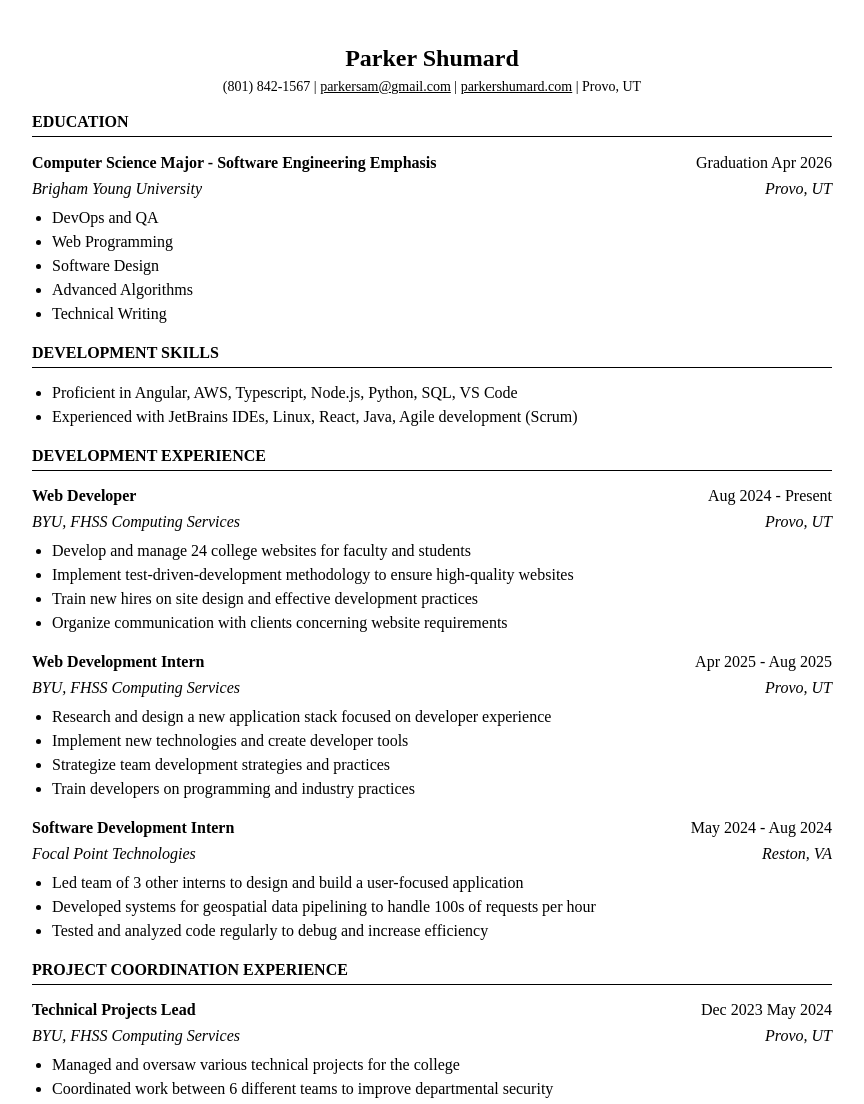
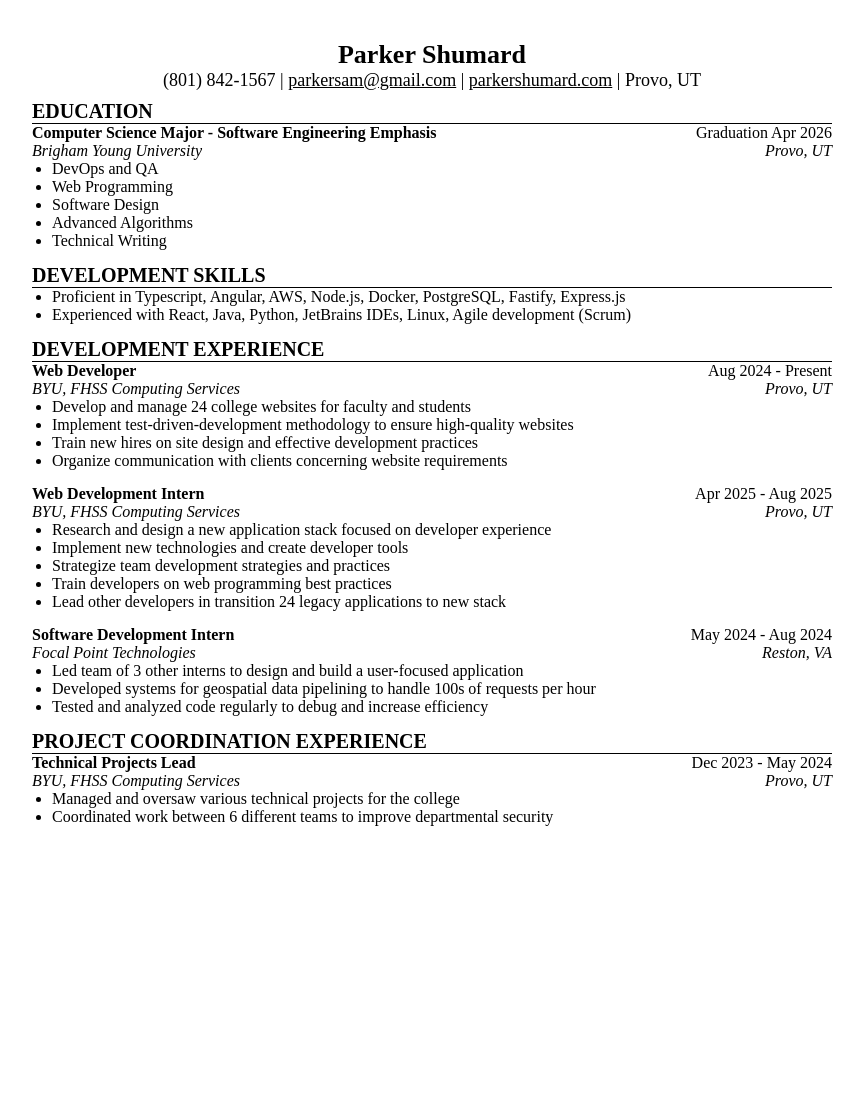
Before and after one commit to parksmojo/resume, a plain HTML site: page index.html in a window 1280 px wide. Shown: the whole page, without its empty margins (208-1072 px from the left). After the commit the page ends 881 px from the top, so only its background shows below. Drawn offline with Linux system fonts and the light colour scheme.

Commit message:
Clean up styling and add info

```diff
--- a/index.html
+++ b/index.html
@@ -1,13 +1,12 @@
-<!DOCTYPE html>
+<!doctype html>
 <html lang="en">
   <head>
     <meta charset="UTF-8" />
-  <meta name="viewport" content="width=device-width, initial-scale=1.0"/>
-  <title>Parker Shumard Resume</title>
+    <meta name="viewport" content="width=device-width, initial-scale=1.0" />
+    <title>Parker Shumard's Resume</title>
     <link rel="stylesheet" href="styles.css" />
   </head>
   <body>
-
     <header>
       <h1>Parker Shumard</h1>
       <p class="contact">
@@ -18,7 +17,9 @@
 
     <section>
         <h2>EDUCATION</h2>
-      <p class="section-title">Computer Science Major - Software Engineering Emphasis <span class="right">Graduation Apr 2026</span></p>
+        <p class="section-title">
+          Computer Science Major - Software Engineering Emphasis <span class="right">Graduation Apr 2026</span>
+        </p>
         <p class="institution">Brigham Young University<span class="right">Provo, UT</span></p>
         <ul>
           <li>DevOps and QA</li>
@@ -32,8 +33,8 @@
     <section>
       <h2>DEVELOPMENT SKILLS</h2>
       <ul>
-        <li>Proficient in Angular, AWS, Typescript, Node.js, Python, SQL, VS Code</li>
-        <li>Experienced with JetBrains IDEs, Linux, React, Java, Agile development (Scrum)</li>
+        <li>Proficient in Typescript, Angular, AWS, Node.js, Docker, PostgreSQL, Fastify, Express.js</li>
+        <li>Experienced with React, Java, Python, JetBrains IDEs, Linux, Agile development (Scrum)</li>
       </ul>
     </section>
 
@@ -55,7 +56,8 @@
         <li>Research and design a new application stack focused on developer experience</li>
         <li>Implement new technologies and create developer tools</li>
         <li>Strategize team development strategies and practices</li>
-        <li>Train developers on programming and industry practices</li>
+        <li>Train developers on web programming best practices</li>
+        <li>Lead other developers in transition 24 legacy applications to new stack</li>
       </ul>
 
       <p class="section-title">Software Development Intern <span class="right">May 2024 - Aug 2024</span></p>
@@ -70,22 +72,12 @@
     <section>
       <h2>PROJECT COORDINATION EXPERIENCE</h2>
 
-      <p class="section-title">Technical Projects Lead <span class="right">Dec 2023<span class="right"></span> May 2024</span></p>
+      <p class="section-title">Technical Projects Lead <span class="right">Dec 2023 - May 2024</span></p>
       <p class="institution">BYU, FHSS Computing Services <span class="right">Provo, UT</span></p>
       <ul>
         <li>Managed and oversaw various technical projects for the college</li>
         <li>Coordinated work between 6 different teams to improve departmental security</li>
       </ul>
-
-      <!-- <p class="section-title">Volunteer Representative <span class="right">Aug 2021<span class="right"></span> Aug 2023</span></p>
-      <p class="institution">The Church of Jesus Christ of Latter-day Saints<span class="right">Saltillo, Mexico</span></p>
-      <ul>
-        <li>Trained and directed the work of <span class="right"></span>16 other missionaries while serving in various leadership positions</li>
-        <li>Taught in a one-on-one or small group setting daily</li>
-        <li>Performed community service for individuals in need on a weekly basis</li>
-        <li>Became fluent in Spanish</li>
-      </ul> -->
     </section>
-
   </body>
 </html>
--- a/styles.css
+++ b/styles.css
@@ -1,6 +1,5 @@
 body {
   font-family: "Times New Roman", Times, serif;
-  line-height: 1.5;
   color: #000;
   background-color: #fff;
   margin: 0;
@@ -13,38 +12,40 @@ header {
   display: flex;
   flex-direction: column;
   align-items: center;
+  margin-bottom: 10px;
 }
 
 h1 {
-  font-size: 24px;
+  font-size: 26px;
   margin-bottom: 0;
   margin: 0;
 }
 
 .contact {
-  font-size: 14px;
+  font-size: 18px;
   margin: 0;
 }
 
 h2 {
-  font-size: 16px;
-  border-bottom: 1px solid #000;
+  font-size: 20px;
+  line-height: 1em;
+  border-bottom: 1.5px solid #000;
   padding-bottom: 2px;
+  margin: 0;
 }
 
 .section-title {
   font-weight: bold;
-  margin: 10px 0 2px;
+  margin: 0;
 }
 
 .institution {
   font-style: italic;
-  margin: 0 0 5px;
+  margin: 0;
 }
 
 ul {
-  margin-top: 5px;
-  margin-bottom: 15px;
+  margin: 0 0 15px 0;
   padding-left: 20px;
 }
 
```
Lines whose indentation alone changed are shown as unchanged.
